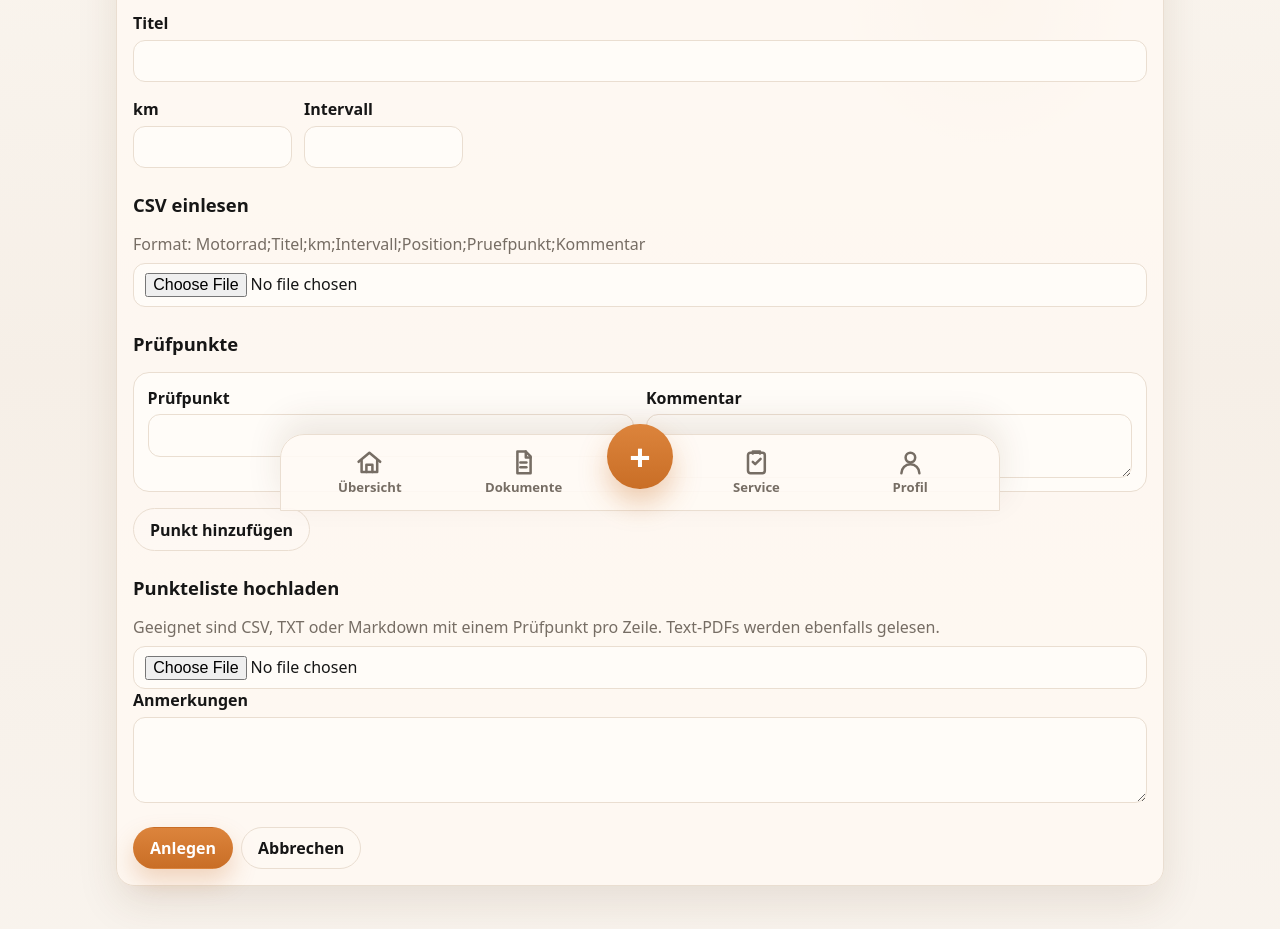
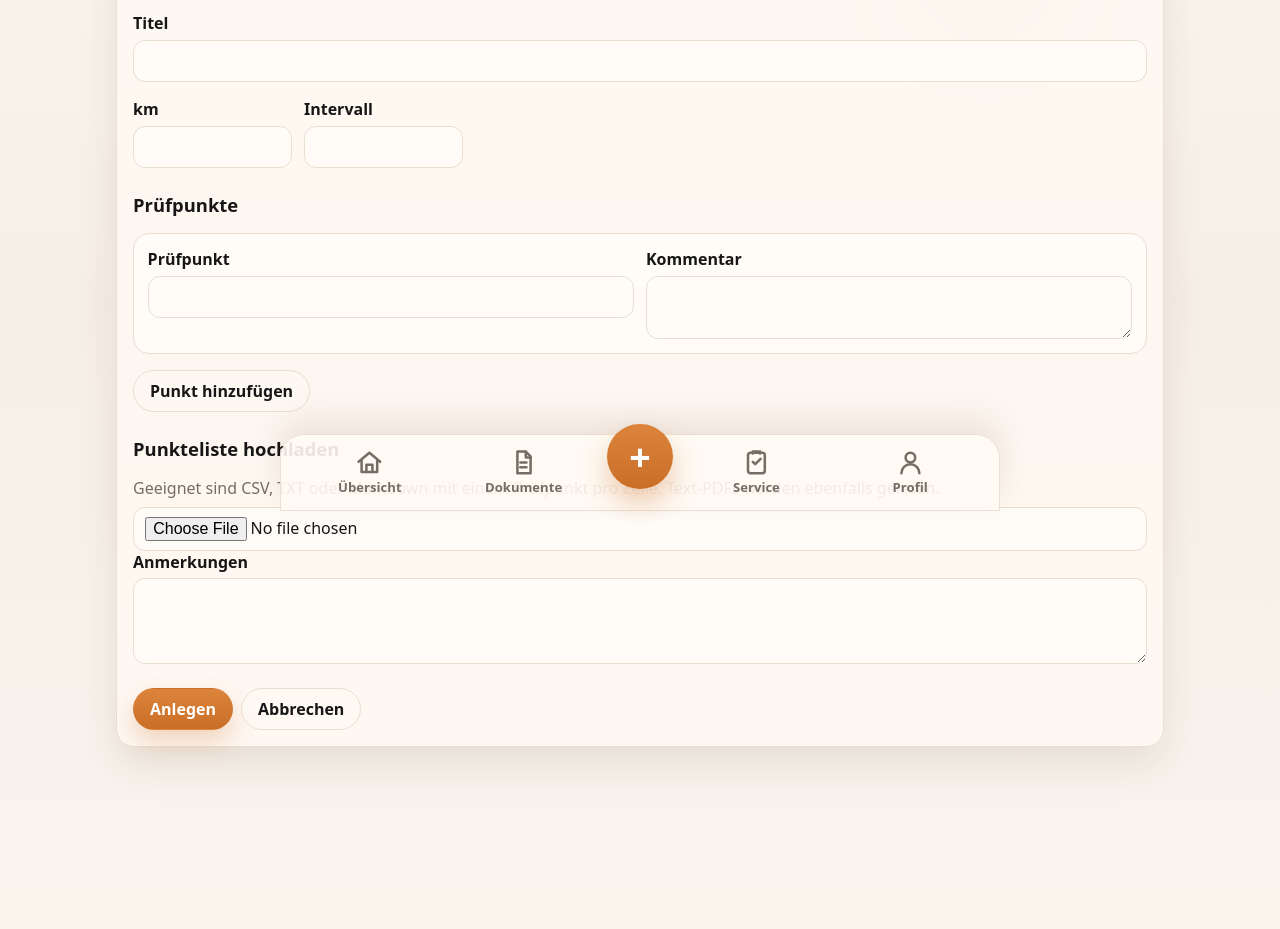
Before and after one commit to Wombatly/MotoDB, a Flask app: page /checklisten/neu in a window 1280 px wide. Shown: the part 289-1218 px from the top of the page. After the commit the page ends 1057 px from the top, so only its background shows below. Run offline with Flask 3, Linux system fonts and the light colour scheme; a user stored in the database is signed in; some libraries are stand-ins or nearby versions.

Commit message:
Remove checklist CSV import option

```diff
--- a/app/templates/checklists/form.html
+++ b/app/templates/checklists/form.html
@@ -42,14 +42,6 @@
       <input class="form-control number-input" id="intervall_monate" name="intervall_monate" inputmode="numeric" value="{{ checklist.intervall_monate if checklist else preset.intervall_monate or '' }}">
     </div>
   </div>
-
-  {% if not checklist %}
-    <div class="import-panel mt-4">
-      <h2 class="h5 mb-2">CSV einlesen</h2>
-      <p class="text-secondary mb-2">Format: Motorrad;Titel;km;Intervall;Position;Pruefpunkt;Kommentar</p>
-      <input class="form-control" id="csv_file" name="csv_file" type="file" accept=".csv,text/csv">
-    </div>
-  {% endif %}
 
   <h2 class="h5 mt-4 mb-3">Prüfpunkte</h2>
   <div class="checklist-builder" data-checklist-builder>
```
